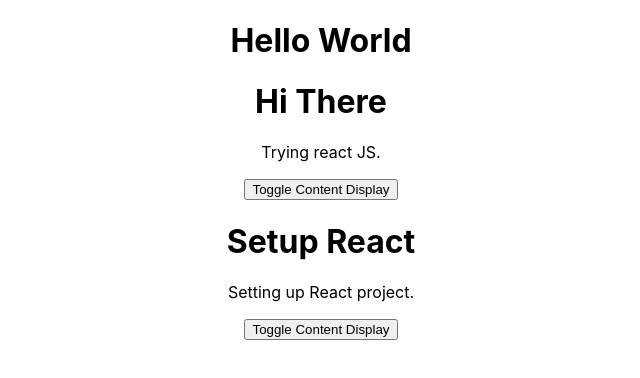
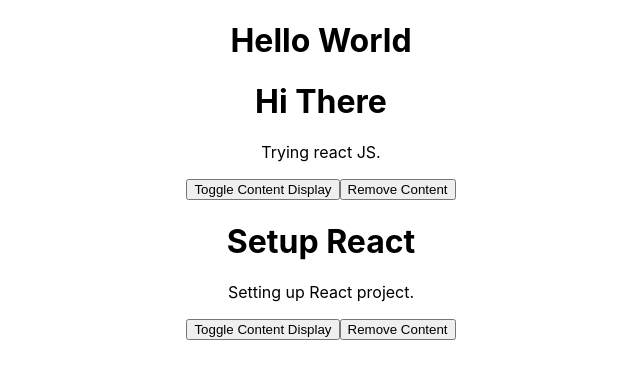
Before and after one commit to shan18/Learn-ReactJS, a React (Create React App) app: page / in a window 1280 px wide. Shown: the top 378 px of the page, without its empty margins (319-959 px from the left). Built offline with nearby package versions, Linux system fonts and the light colour scheme.

Commit message:
prop to state to callback to state: part 2

```diff
--- a/src/posts/PostDetail.js
+++ b/src/posts/PostDetail.js
@@ -5,6 +5,7 @@
     super(props)
     this.titleWasClicked = this.titleWasClicked.bind(this)
     this.toggleContent = this.toggleContent.bind(this)
+    this.handleRemoveContentButton = this.handleRemoveContentButton.bind(this)
     this.state = {
       showContent: true,
       postItem: null
@@ -30,17 +31,17 @@
 
   toggleContent (event) {
     event.preventDefault()
-
     this.setState({
       showContent: !this.state.showContent
     })
+  }
 
-    // Alternate way of doing the above process
-    //
-    // const { showContent } = this.state
-    // this.setState({
-    //   showContent: !showContent
-    // })
+  handleRemoveContentButton (event) {
+    if (this.props.didHandleRemove) { // check whether it is defined
+      this.props.didHandleRemove(this.props.post)
+      // OR
+      // this.props.didHandleRemove(this.state.postItem)
+    }
   }
 
   // Invoked immediately after a component is mounted (inserted into the tree)
@@ -61,6 +62,7 @@
           <h1 onClick={this.titleWasClicked}>{postItem.title}</h1>
           {showContent === true ? <p>{postItem.content}</p> : ''}
           <button onClick={this.toggleContent}>Toggle Content Display</button>
+          <button onClick={this.handleRemoveContentButton}>Remove Content</button>
         </div>
           : ''}
       </div>
--- a/src/posts/PostList.js
+++ b/src/posts/PostList.js
@@ -7,18 +7,32 @@
   constructor (props) {
     super(props)
     this.handleDataCallback = this.handleDataCallback.bind(this)
+    this.handlePostRemove = this.handlePostRemove.bind(this)
+    this.updateBackend = this.updateBackend.bind(this)
     this.state = {
       postList: []
     }
   }
 
-  handleDataCallback (postItem) { // this method handles the callback for the props
-    const currentPostList = this.state.postList
+  handleDataCallback (postItem) {
+    let currentPostList = this.state.postList
     currentPostList.push(postItem) // adding the returned postItem to the current list of posts
-    // currentPostList.pop(postItem) // This will remove the returned post from the list
     this.setState({
       postList: currentPostList
     })
+  }
+
+  updateBackend (currentPostList) {
+    console.log('Updating...')
+    this.setState({
+      postList: currentPostList
+    })
+  }
+
+  handlePostRemove (postItem) {
+    let currentPostList = this.state.postList
+    currentPostList.pop(postItem) // This will remove the topmost post from the list
+    this.updateBackend(currentPostList)
   }
 
   componentDidMount () {
@@ -36,7 +50,8 @@
           return <PostDetail
             post={item}
             key={`post-list-key ${index}`}
-            dataCallback={this.handleDataCallback} /> // callbacks are used to handle data returned from the props
+            dataCallback={this.handleDataCallback}
+            didHandleRemove={this.handlePostRemove} />
         })}
       </div>
     )
```
